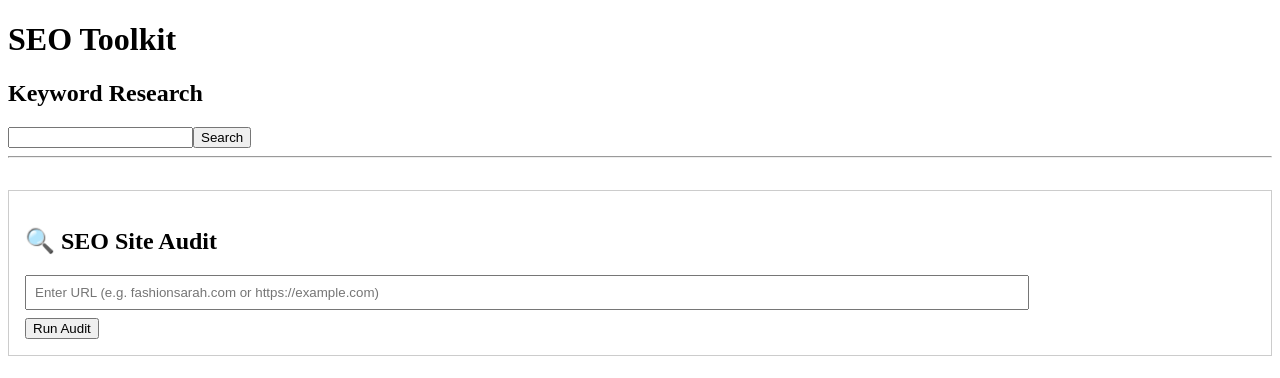
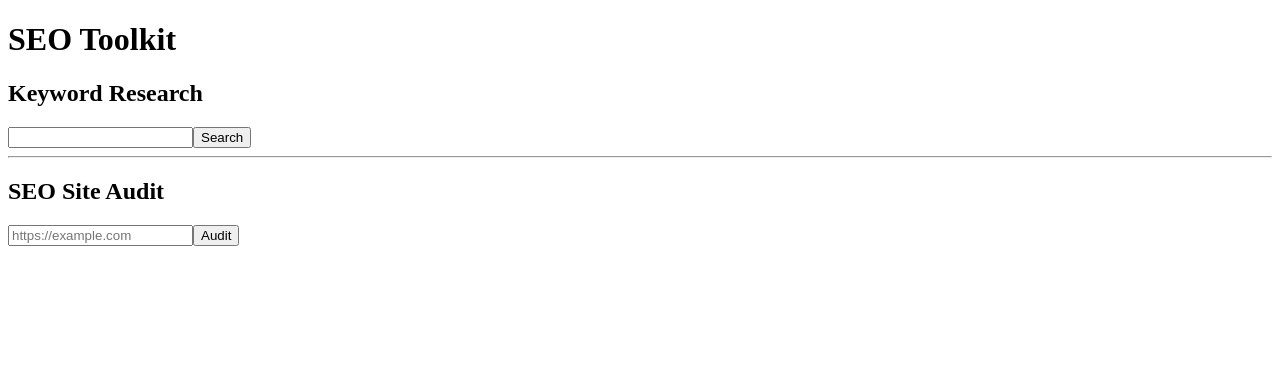
Before and after one commit to Fashionsarah/fashionsarah, a React (Create React App) app in the folder frontend-react/: page / in a window 1280 px wide. Shown: the top 378 px of the page. Built offline with nearby package versions, Linux system fonts and the light colour scheme.

Commit message:
Update AuditTool.jsx

```diff
--- a/frontend-react/src/components/AuditTool.jsx
+++ b/frontend-react/src/components/AuditTool.jsx
@@ -1,59 +1,39 @@
 import React, { useState } from 'react';
 
-function AuditTool() {
+export default function AuditTool() {
   const [auditQuery, setAuditQuery] = useState('');
   const [results, setResults] = useState(null);
-  const [loading, setLoading] = useState(false);
 
   const handleAudit = async () => {
-    let url = auditQuery.trim();
-    if (!url.startsWith('http://') && !url.startsWith('https://')) {
-      url = 'https://' + url;
-    }
-
-    setLoading(true);
-    setResults(null);
-
     try {
       const response = await fetch(`https://fashionsarah.onrender.com/api/audit?url=${encodeURIComponent(auditQuery)}`);
       const data = await response.json();
 
-      if (!response.ok || data.error) {
-        setResults({ error: true, message: data.message || 'Audit failed. Please try again.' });
+      if (!response.ok) {
+        setResults({ error: true, message: data.message || "Audit failed" });
       } else {
         setResults(data);
       }
-    } catch (error) {
-      setResults({ error: true, message: 'Unexpected error: ' + error.message });
-    } finally {
-      setLoading(false);
+    } catch (err) {
+      setResults({ error: true, message: "Unexpected error: " + err.message });
     }
   };
 
   return (
-    <div style={{ padding: '1rem', border: '1px solid #ccc', marginTop: '2rem' }}>
-      <h2>🔍 SEO Site Audit</h2>
+    <>
+      <h2>SEO Site Audit</h2>
       <input
         type="text"
         value={auditQuery}
         onChange={(e) => setAuditQuery(e.target.value)}
-        placeholder="Enter URL (e.g. fashionsarah.com or https://example.com)"
-        style={{ width: '80%', padding: '0.5rem', marginBottom: '0.5rem' }}
+        placeholder="https://example.com"
       />
-      <br />
-      <button onClick={handleAudit} disabled={loading}>
-        {loading ? 'Auditing...' : 'Run Audit'}
-      </button>
-
+      <button onClick={handleAudit}>Audit</button>
       {results && (
-        <pre style={{ background: '#f9f9f9', padding: '1rem', marginTop: '1rem', maxHeight: '400px', overflowY: 'auto' }}>
-          {results.error
-            ? `❌ Error: ${results.message}`
-            : JSON.stringify(results, null, 2)}
+        <pre>
+          {results.error ? `❌ Error: ${results.message}` : JSON.stringify(results, null, 2)}
         </pre>
       )}
-    </div>
+    </>
   );
 }
-
-export default AuditTool;
```
